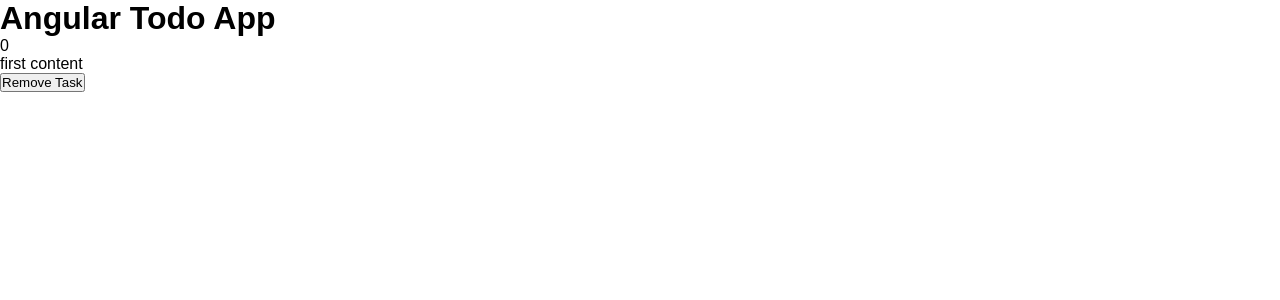
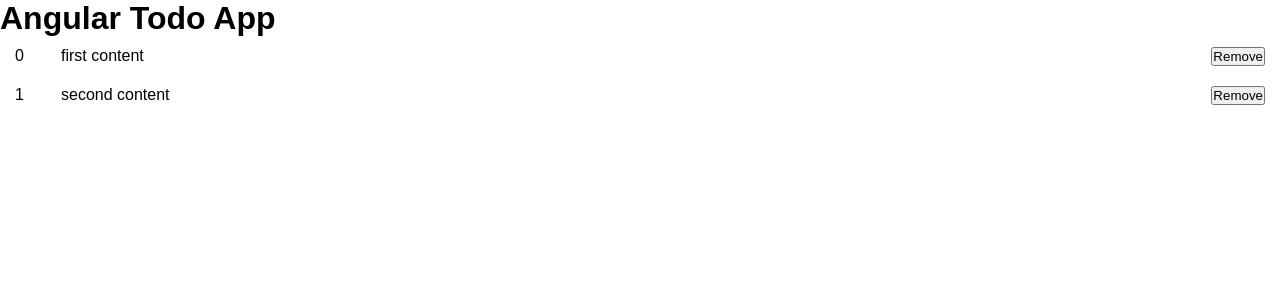
Before and after one commit to crystalchavez99/Simple-To-Do-App, an Angular app: page / in a window 1280 px wide. Shown: the top 300 px of the page. Built offline with nearby package versions, Linux system fonts and the light colour scheme.

Commit message:
Add seeder and css

```diff
--- a/src/app/components/todo/todo.component.css
+++ b/src/app/components/todo/todo.component.css
@@ -0,0 +1,55 @@
+.todo{
+    display: flex;
+    padding: 10px 15px;
+    background-color: #FFF;
+    border-bottom: 1px solid #DDD;
+}
+
+.todo:nth-child(even){
+    background-color: #EEE;
+}
+
+.todo:last-of-type{
+    border-bottom: 0;
+}
+
+.todo .id{
+    flex: 1 1 50px;
+}
+
+.todo .content{
+    flex: 1 1 100%;
+}
+
+.todo.done .content{
+    text-decoration: line-through;
+}
+
+.todo-input{
+    display: block;
+    width: 100%;
+    padding: 10px 15px;
+    appearance: none;
+    border: none;
+    margin-top: 15px;
+    font-size: 20px;
+    background-color: #F3F3F3;
+    font-size: 20px;
+    outline: none;
+}
+
+.todo-submit{
+    display: block;
+    width: 100%;
+    max-width: 100%;
+    appearance: none;
+    border: none;
+    outline: none;
+    background: none;
+    background-color: #4beb0c;
+    color: #FFF;
+    margin: 15px auto;
+    padding: 10px 15px;
+    font-size: 18px;
+    font-weight: 700;
+}
--- a/src/app/components/todo/todo.component.html
+++ b/src/app/components/todo/todo.component.html
@@ -2,6 +2,6 @@
     <div class="todo">
         <div class="id">{{i}}</div>
         <div class="content">{{todo.content}}</div>
-        <button class="delete">Remove Task</button>
+        <button class="delete">Remove</button>
     </div>
 </div>
--- a/src/app/components/todo/todo.component.ts
+++ b/src/app/components/todo/todo.component.ts
@@ -14,6 +14,10 @@
       {
         content: 'first content',
         completed: true
+      },
+      {
+        content: 'second content',
+        completed: false
       }
     ]
   }
```
